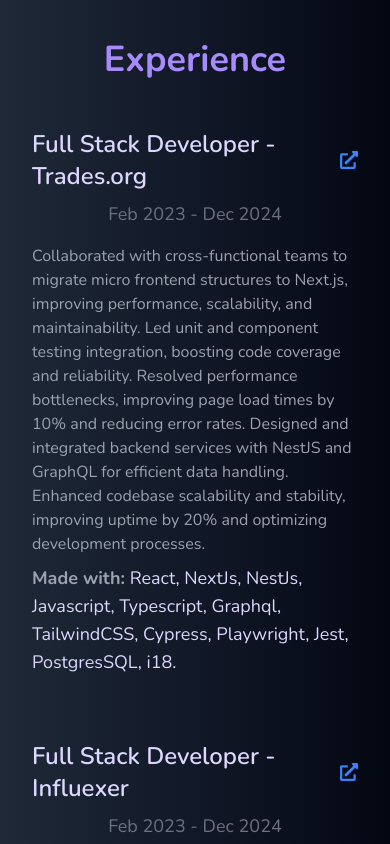
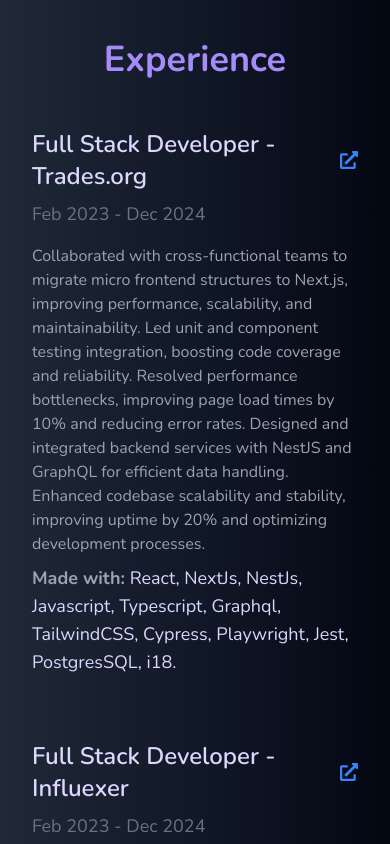
Before and after one commit to OrangeDev22/portfolio, a React (Create React App) app: page / in a window 390 px wide. Shown: the part 1820-2664 px from the top of the page. Built offline with nearby package versions, Linux system fonts and the light colour scheme.

Commit message:
fixing text aligment in mobile for experience date

```diff
--- a/src/components/JobExperiences/components/ExperienceHeader/index.jsx
+++ b/src/components/JobExperiences/components/ExperienceHeader/index.jsx
@@ -2,7 +2,7 @@
 
 const ExperienceHeader = ({ title, companyUrl, date }) => {
   return (
-    <div className="w-full flex flex-col md:flex-row items-center gap-2 mb-4 text-lg font-semibold">
+    <div className="w-full flex flex-col md:flex-row sm:items-center gap-2 mb-4 text-lg font-semibold">
       <div className="flex gap-2 items-center">
         <span className="text-2xl">{title}</span>
         {companyUrl && (
@@ -16,9 +16,7 @@
           </a>
         )}
       </div>
-      <div className="md:ml-auto text-right text-gray-500 font-medium">
-        {date}
-      </div>
+      <div className="md:ml-auto text-gray-500 font-medium">{date}</div>
     </div>
   );
 };
```
